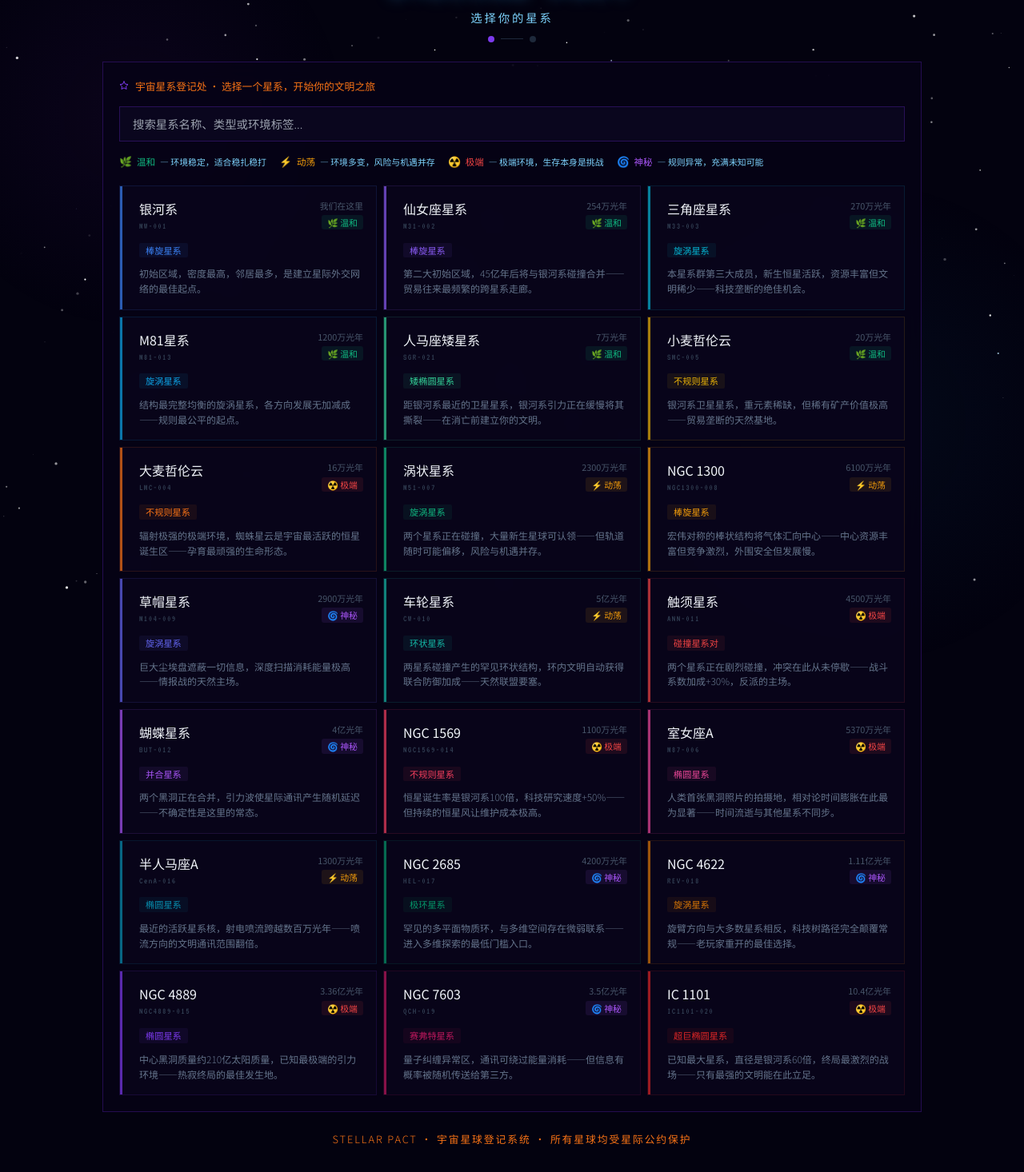
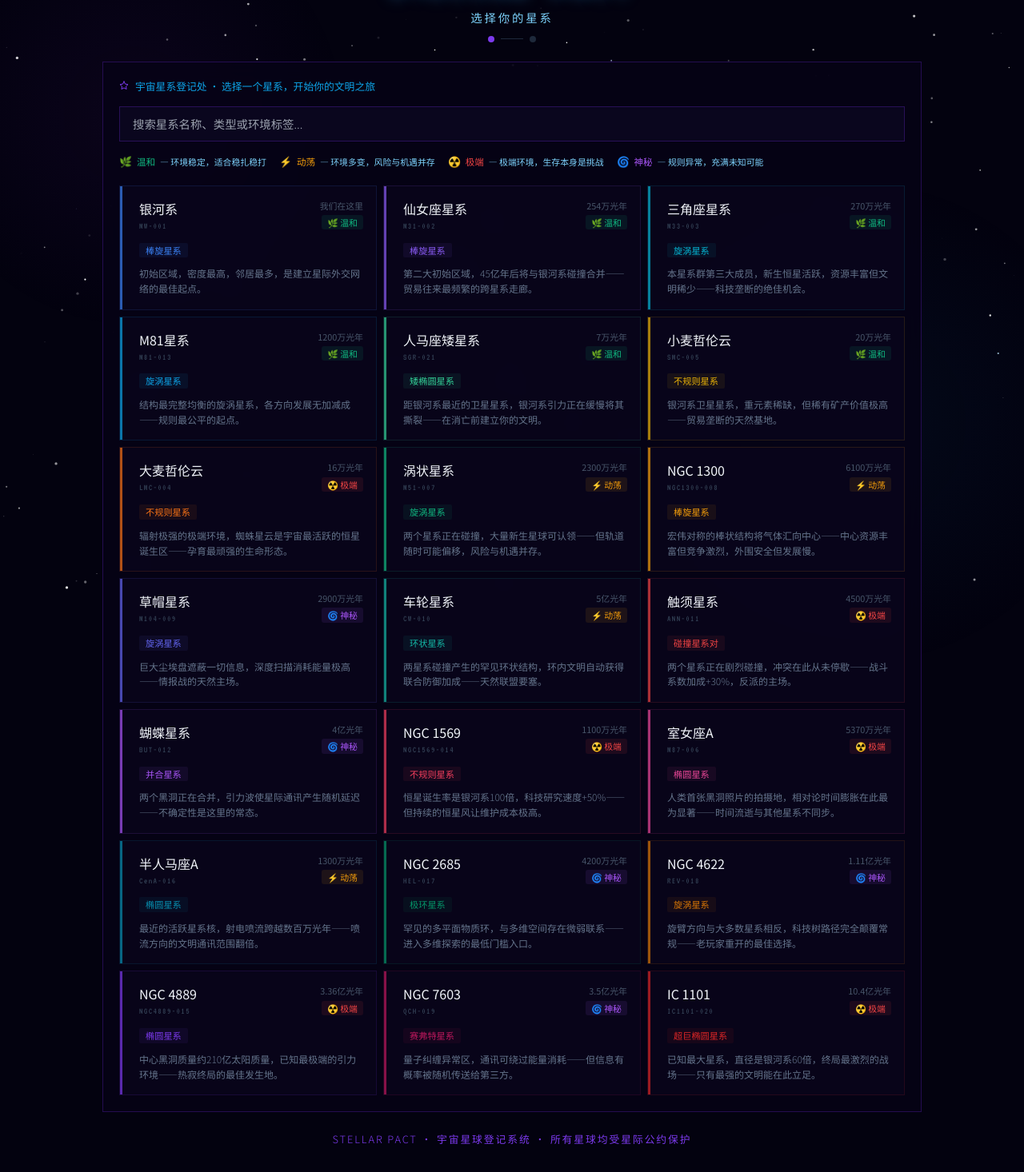
Before and after one commit to MC-gamestudio/stellar-pact, a React (Vite) app: page / in a window 1280 px wide. Shown: the part 60-1526 px from the top of the page at 80% size. Built offline with nearby package versions, Linux system fonts and the light colour scheme.

Commit message:
Update App.tsx

```diff
--- a/src/App.tsx
+++ b/src/App.tsx
@@ -301,7 +301,7 @@ function PixelPlanet({atmosphere,water,gravity,flag,planetName}:{atmosphere:stri
       ctx.fillStyle=flag.color;
       ctx.fillRect(mx-14, my-9, 28, 18);
       ctx.strokeStyle='rgba(0,0,0,0.5)'; ctx.lineWidth=3;
-      ctx.font='bold 14px monospace'; ctx.textAlign='center'; ctx.textBaseline='middle';
+      ctx.font='bold 12px monospace'; ctx.textAlign='center'; ctx.textBaseline='middle';
       ctx.strokeText(flag.shape,mx,my);
       ctx.fillStyle='white'; ctx.fillText(flag.shape,mx,my);
       ctx.font='500 11px sans-serif';
@@ -562,7 +562,7 @@ export default function App() {
           <div className="w-full max-w-5xl" style={{background:'rgba(7,3,22,0.82)',border:'1px solid rgba(109,40,217,0.3)',backdropFilter:'blur(14px)',padding:'20px'}}>
             <div className="flex items-center gap-2 mb-4">
               <Star size={12} style={{color:'#7c3aed'}}/>
-              <span style={{fontFamily:"'Noto Sans SC',sans-serif",fontSize:'0.8rem',color:'#f97316',fontWeight:300}}>宇宙星系登记处 · 选择一个星系，开始你的文明之旅</span>
+              <span style={{fontFamily:"'Noto Sans SC',sans-serif",fontSize:'0.8rem',color:'#0ea5e9',fontWeight:300}}>宇宙星系登记处 · 选择一个星系，开始你的文明之旅</span>
             </div>
             <input value={search} onChange={e=>setSearch(e.target.value)} placeholder="搜索星系名称、类型或环境标签..."
               className="w-full px-4 py-2.5 mb-4 focus:outline-none"
@@ -589,7 +589,7 @@ export default function App() {
             {/* Form */}
             <div className="flex-1 p-5 md:p-6" style={{background:'rgba(7,3,22,0.82)',border:'1px solid rgba(109,40,217,0.3)',backdropFilter:'blur(14px)'}}>
               <button onClick={()=>{setStep('galaxy');setPlanet(null);}} className="flex items-center gap-1.5 mb-4 transition-opacity hover:opacity-70"
-                style={{fontFamily:"'Noto Sans SC',sans-serif",fontSize:'0.8rem',color:'#f97316',fontWeight:300}}>
+                style={{fontFamily:"'Noto Sans SC',sans-serif",fontSize:'0.8rem',color:'#0ea5e9',fontWeight:300}}>
                 <ArrowLeft size={12}/> 返回星系选择
               </button>
               {/* Galaxy badge */}
@@ -681,7 +681,7 @@ export default function App() {
         {/* Success */}
         {step==='success'&&claimedPlanet&&<SuccessScreen planet={claimedPlanet} onReset={handleReset}/>}
 
-        <p className="mt-6 text-center select-none" style={{fontFamily:"'Noto Sans SC',sans-serif",fontSize:'0.8rem',color:'#f97316',letterSpacing:'0.15em',fontWeight:300}}>
+        <p className="mt-6 text-center select-none" style={{fontFamily:"'Noto Sans SC',sans-serif",fontSize:'0.8rem',color:'#7c3aed',letterSpacing:'0.15em',fontWeight:300}}>
           STELLAR PACT · 宇宙星球登记系统 · 所有星球均受星际公约保护
         </p>
       </div>
```
